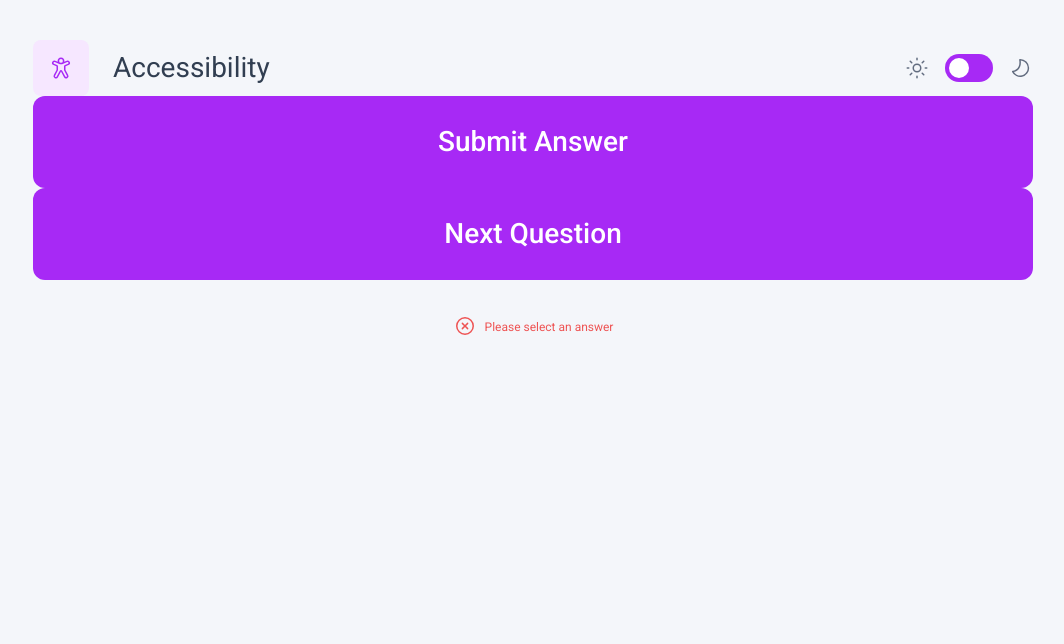
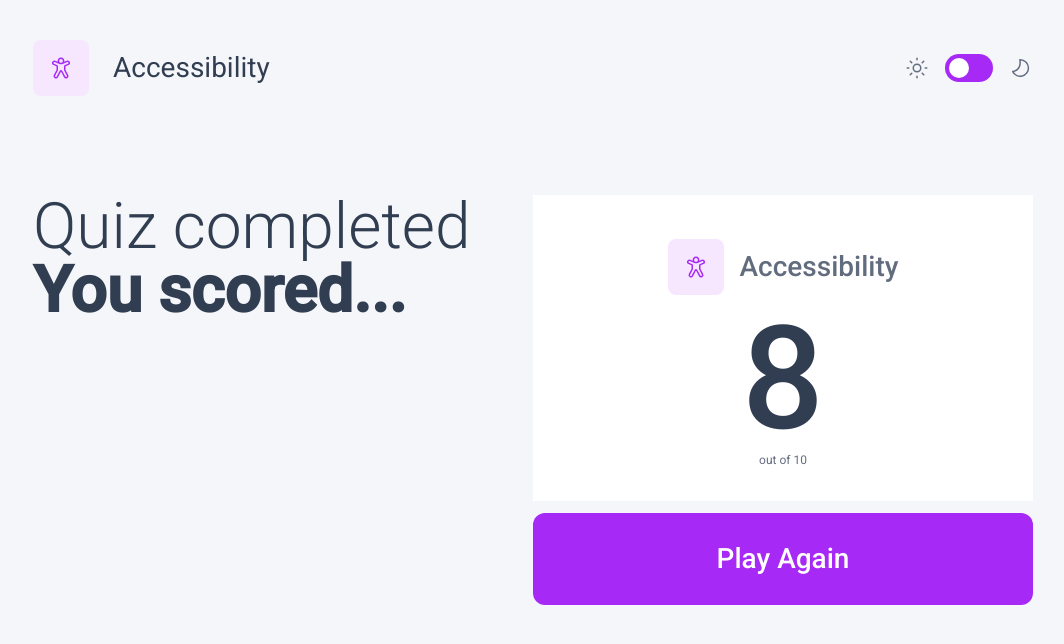
Before and after one commit to omarkarake/quiz-app-angular, an Angular app: page / in a window 1280 px wide. Shown: the top 644 px of the page, without its empty margins (107-1171 px from the left). Built offline with nearby package versions, Linux system fonts and the light colour scheme.

Commit message:
implemented the score component

```diff
--- a/src/app/app.component.html
+++ b/src/app/app.component.html
@@ -4,6 +4,7 @@
   <app-header />
   <!-- <app-starter /> -->
   <!-- <app-questions /> -->
-  <app-button />
+  <!-- <app-button /> -->
+  <app-score />
   <!-- <router-outlet></router-outlet> -->
 </div>
--- a/src/app/app.module.ts
+++ b/src/app/app.module.ts
@@ -15,6 +15,7 @@ import { HeaderComponent } from './header/header.component';
 import { StarterComponent } from './starter/starter.component';
 import { QuestionsComponent } from './questions/questions.component';
 import { ButtonComponent } from './button/button.component';
+import { ScoreComponent } from './score/score.component';
 
 @NgModule({
   declarations: [
@@ -23,6 +24,7 @@ import { ButtonComponent } from './button/button.component';
     StarterComponent,
     QuestionsComponent,
     ButtonComponent,
+    ScoreComponent,
   ],
   imports: [
     BrowserModule,
--- /dev/null
+++ b/src/app/score/score.component.html
@@ -0,0 +1,45 @@
+<div class="mt-[32px] lg:mt-[99px] lg:flex lg:justify-between">
+  <div class="flex flex-col gap-4">
+    <div>
+      <p
+        class="text-[40px] md:text-headingL font-light text-dark-navy dark:text-pure-white"
+      >
+        Quiz completed
+      </p>
+      <p
+        class="text-[40px] font-medium md:text-headingL text-dark-navy lg:font-bold dark:text-pure-white"
+      >
+        You scored...
+      </p>
+    </div>
+  </div>
+  <div class="md:w-[50%]">
+      <div class="lg:w-[100%] bg-pure-white dark:bg-navy flex flex-col px-8 py-8 mt-10 lg:mt-0">
+        <div
+          class="flex justify-center items-center gap-4 dark:bg-navy h-16 md:h-20 md:text-headingS rounded-md"
+        >
+          <div
+            class="w-10 h-10 md:w-14 md:h-14 bg-[#F6E7FF] rounded-lg flex justify-center items-center"
+          >
+            <mat-icon svgIcon="icon-accessibility"></mat-icon>
+          </div>
+          <div>
+            <p class="font-medium text-[18px] md:text-headingS text-grey-navy dark:text-pure-white">
+              Accessibility
+            </p>
+          </div>
+        </div>
+        <div class="flex flex-col justify-start items-center">
+          <p class="text-dark-navy font-medium text-[88px] h-auto md:text-display dark:text-pure-white">8</p>
+          <p class="text-grey-navy text-[18px] md:text-bodyM dark:text-light-blueish">out of 10</p>
+        </div>
+      </div>
+      <div
+        class="min-h-14 md:min-h-[92px] bg-purple hover:opacity-50 rounded-xl flex justify-center items-center cursor-pointer mt-3"
+      >
+        <p class="text-pure-white text-[18px] md:text-headingS font-medium">
+          Play Again
+        </p>
+      </div>
+  </div>
+</div>
```
Also changed, not shown: src/app/score/score.component.ts (added, +10 -0 lines), src/app/score/score.component.css (added), 1 other file (tests, documents, lock files or other folders).
